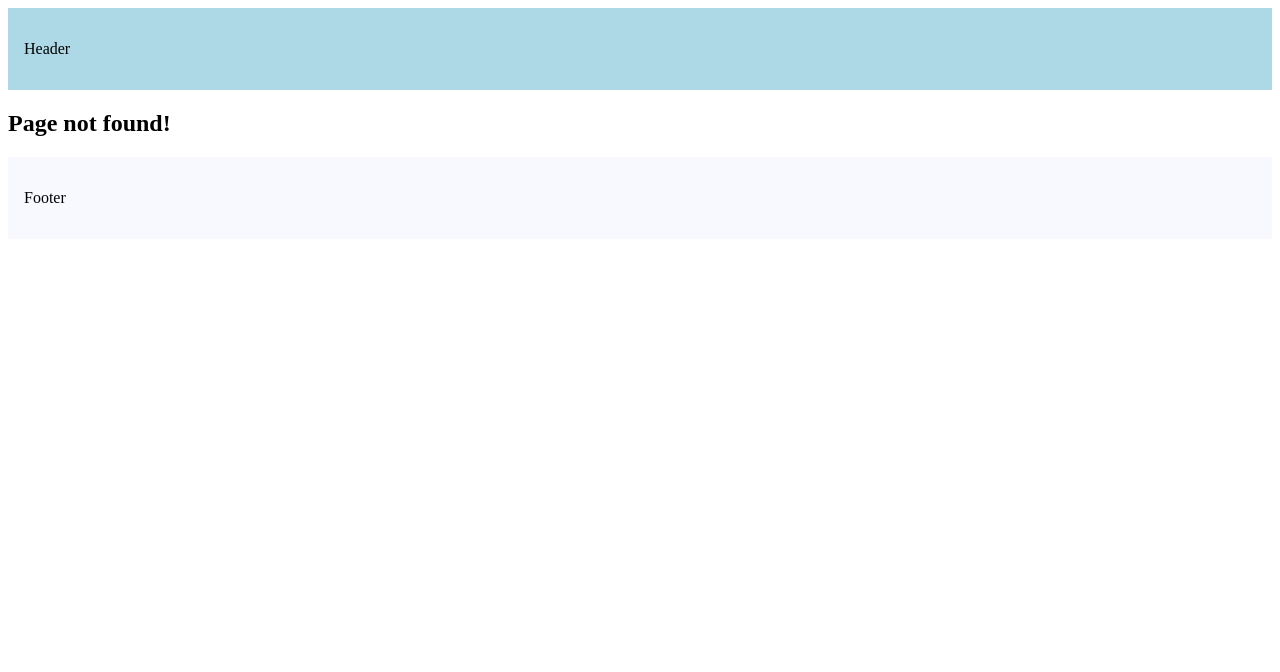
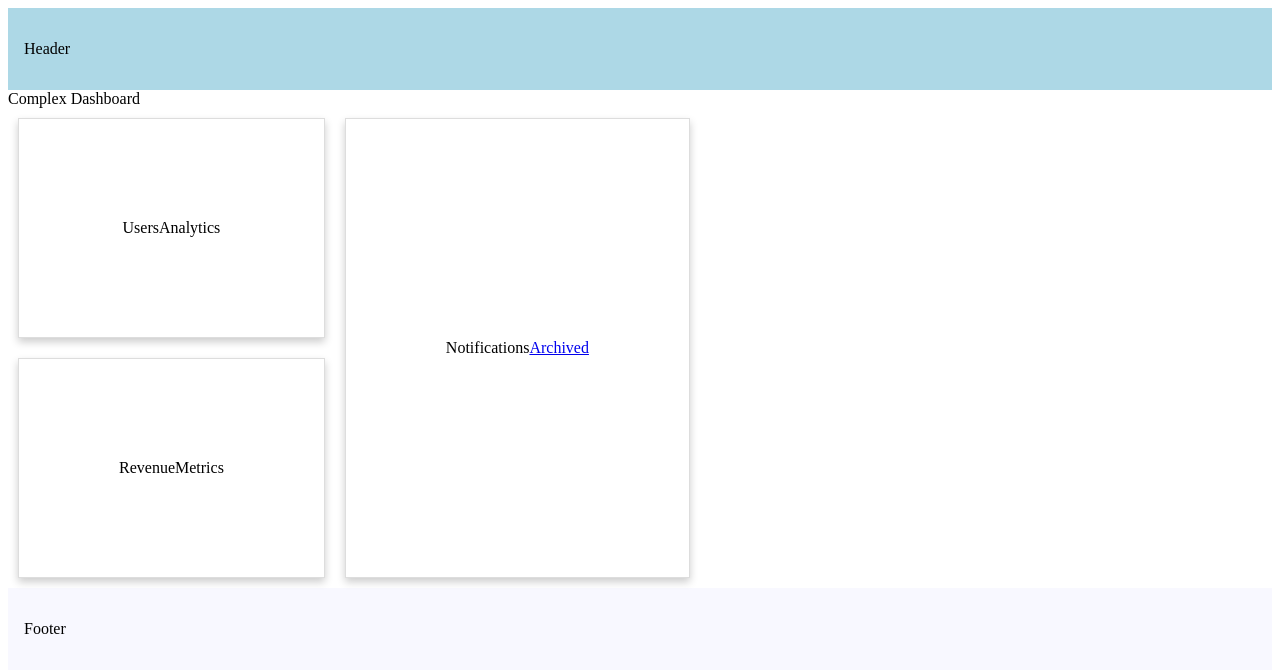
Before and after one commit to ronaldyonggi/nextjs-tutorial-codevolution, a Next.js app: page /complex-dashboard in a window 1280 px wide. Before the commit this address had no page. Shown: the top 672 px of the page. Built offline with nearby package versions, Linux system fonts and the light colour scheme.

Commit message:
defined Complex Dashboard and its components

```diff
--- /dev/null
+++ b/src/app/complex-dashboard/@notifications/page.tsx
@@ -0,0 +1,12 @@
+import Card from "@/components/Card"
+import Link from "next/link"
+
+const Notifications = () => {
+  return (
+    <Card>
+      <div>Notifications</div>
+      <Link href="/complex-dashboard/archived">Archived</Link>
+    </Card>
+  )
+}
+export default Notifications
--- /dev/null
+++ b/src/app/complex-dashboard/@revenue/page.tsx
@@ -0,0 +1,8 @@
+import Card from "@/components/Card"
+
+const RevenueMetrics = () => {
+  return (
+    <Card>RevenueMetrics</Card>
+  )
+}
+export default RevenueMetrics
--- /dev/null
+++ b/src/app/complex-dashboard/@users/page.tsx
@@ -0,0 +1,8 @@
+import Card from "@/components/Card"
+
+const UsersAnalytics = () => {
+  return (
+    <Card>UsersAnalytics</Card>
+  )
+}
+export default UsersAnalytics
--- /dev/null
+++ b/src/app/complex-dashboard/layout.tsx
@@ -0,0 +1,23 @@
+interface ComplexDashboardLayoutProps {
+  children: React.ReactNode;
+  users: React.ReactNode;
+  revenue: React.ReactNode;
+  notifications: React.ReactNode;
+
+}
+
+export default function ComplexDashboardLayout({children, users, revenue, notifications }: ComplexDashboardLayoutProps) {
+
+  return (
+    <div>
+      <div>{children}</div>
+      <div style={{ display: "flex"}}>
+        <div style={{ display: "flex", flexDirection: "column" }}>
+          <div>{users}</div>
+          <div>{revenue}</div>
+        </div>
+        <div style={{ display: "flex", flex: 1}}>{notifications}</div>
+      </div>
+    </div>
+  )
+}
--- /dev/null
+++ b/src/app/complex-dashboard/page.tsx
@@ -0,0 +1,7 @@
+export default function ComplexDashboardPage() {
+  return (
+    <div>
+      Complex Dashboard
+    </div>
+  );
+}
```
